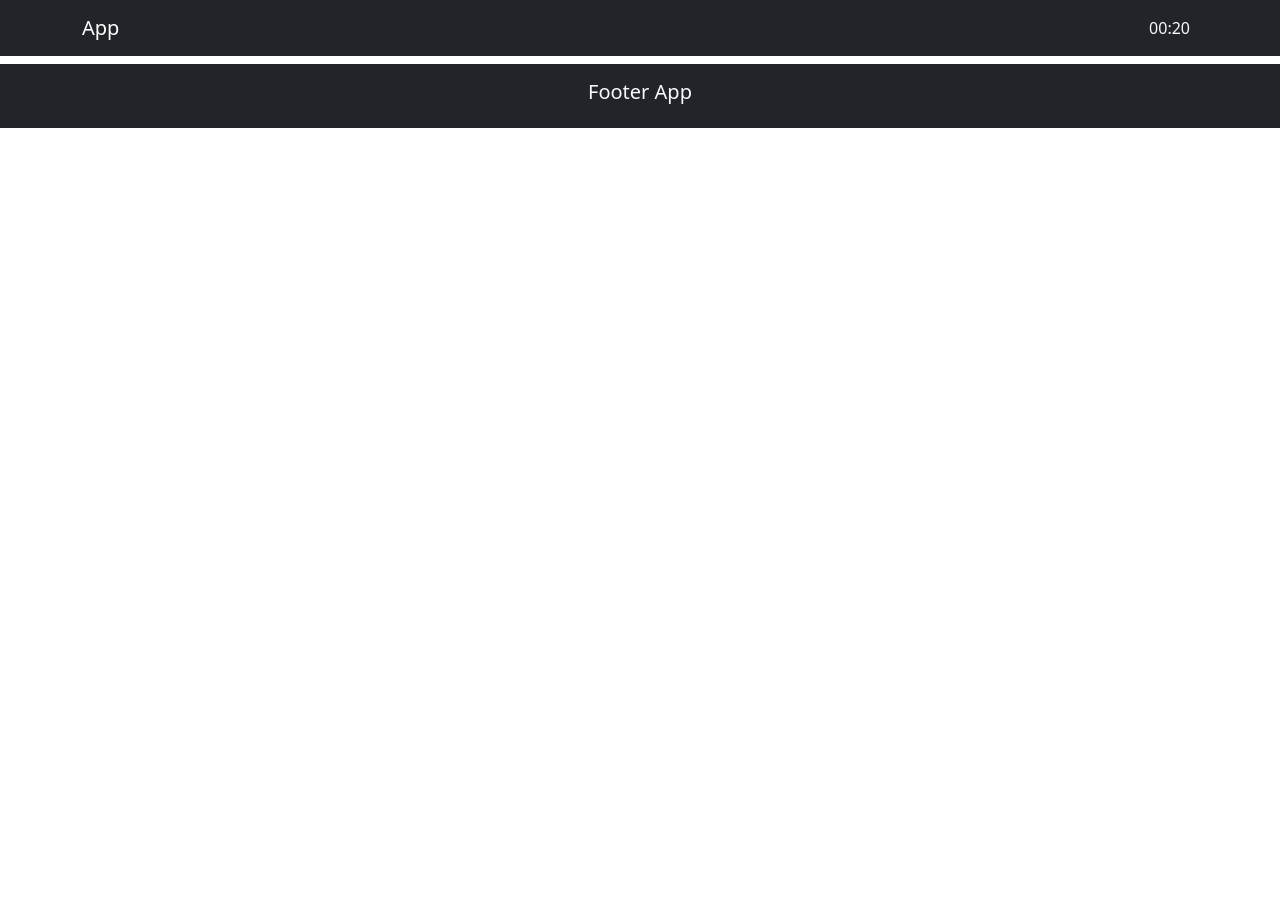
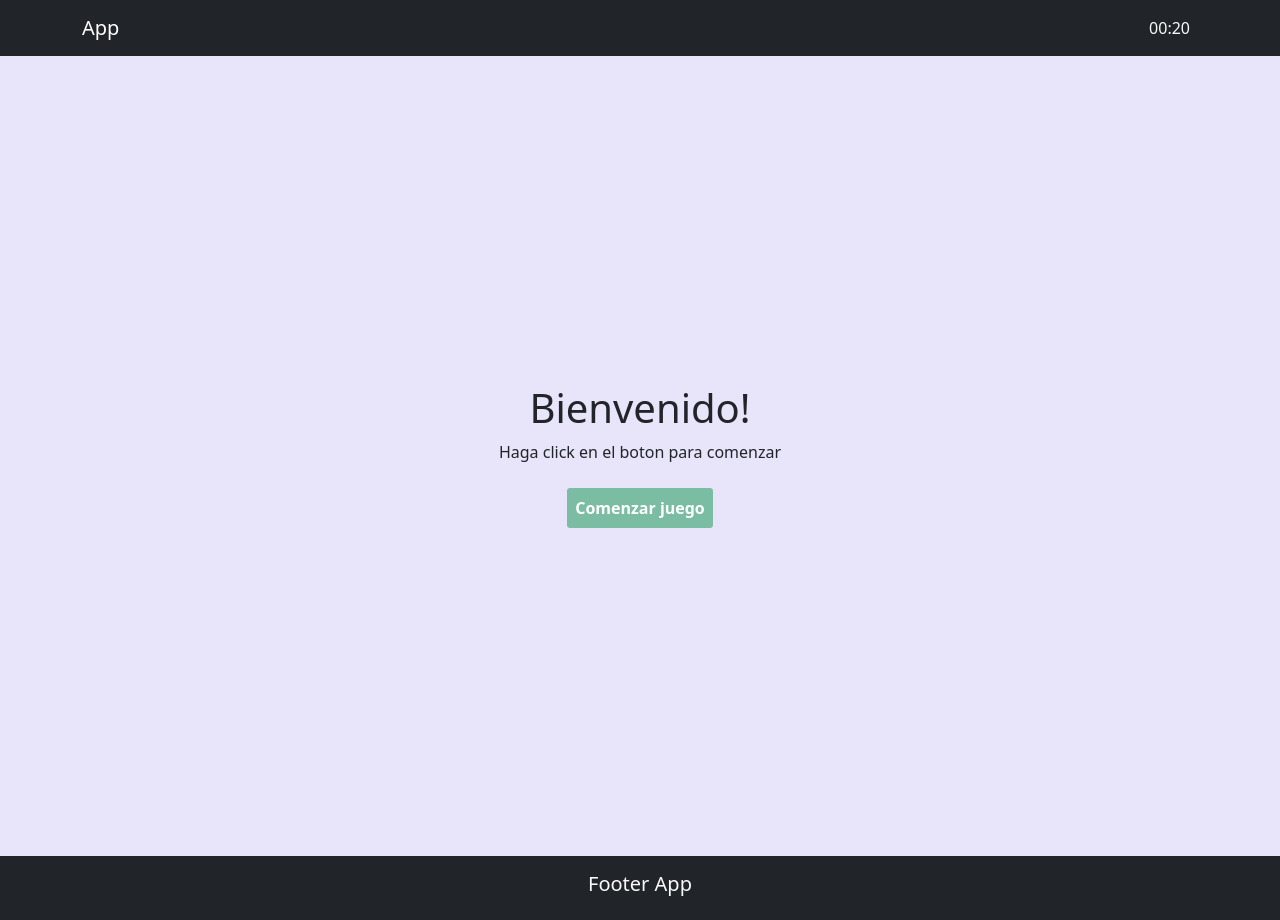
Before and after one commit to Hernan-99/Hernan-99.github.io, a React (Create React App) app: page / in a window 1280 px wide. Before the commit the page ends 800 px from the top, so only its background shows below. Built offline with nearby package versions, Linux system fonts and the light colour scheme.

Commit message:
implementacion de useContext y evento click para cambiar de estado

```diff
--- a/src/components/Home/Home.component.tsx
+++ b/src/components/Home/Home.component.tsx
@@ -1,4 +1,36 @@
+import { useContext } from "react";
+import { Container, Row, Col, Nav } from "react-bootstrap";
+
+import { CuestionarioContext } from "../../context/Cuestionario.context";
+import "../../assets/styles/Home.style.css";
+
 const Home = () => {
-  return <h1></h1>;
+  const [estado, dispatch] = useContext(CuestionarioContext);
+  // console.log(estado);
+  return (
+    <Container fluid className="bg-content">
+      <Row>
+        <Col xs={12} md={12} lg={12} className="text-center mb-2">
+          <h1>Bienvenido!</h1>
+          <p>Haga click en el boton para comenzar</p>
+        </Col>
+      </Row>
+
+      <Row>
+        <Col xs={12} md={12} lg={12}>
+          <Nav.Link>
+            <button
+              className="btn-color"
+              onClick={() => {
+                dispatch({ type: "CAMBIO_DE_ESTADO" });
+              }}
+            >
+              Comenzar juego
+            </button>
+          </Nav.Link>
+        </Col>
+      </Row>
+    </Container>
+  );
 };
 export default Home;
```
